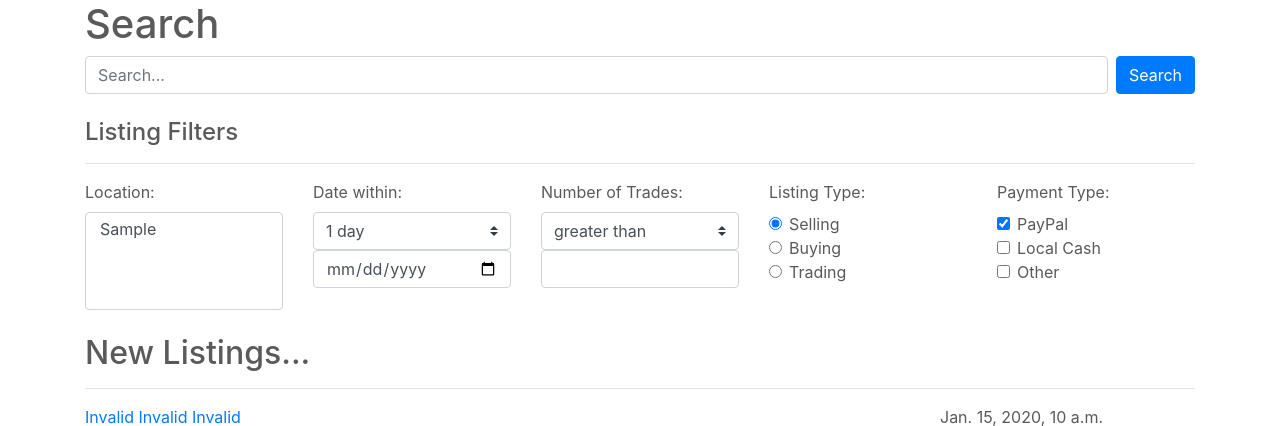
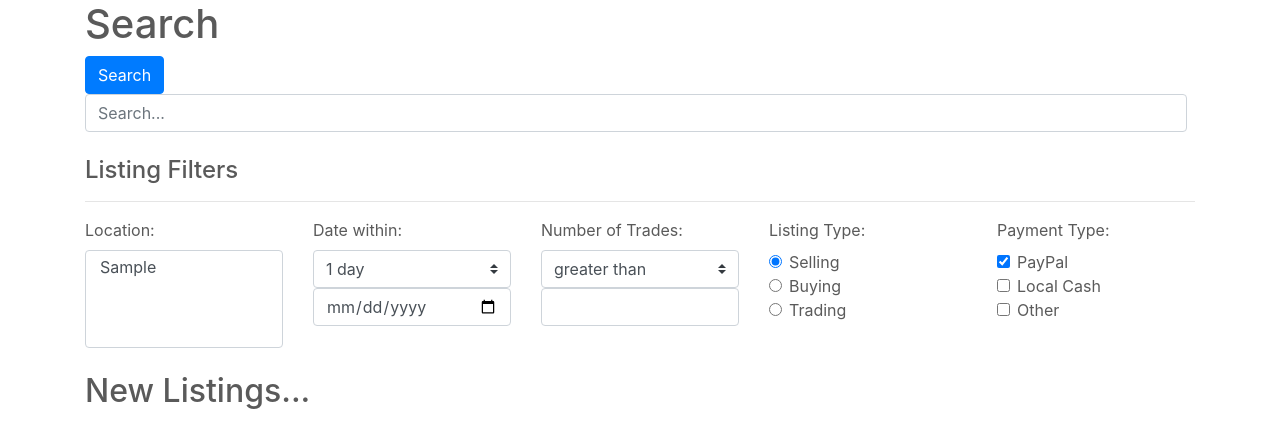
Before and after one commit to BPopson/marketplaces-for-reddit, a Django app: page / in a window 1280 px wide. Shown: the part 56-482 px from the top of the page. Run offline with Django 3.2, Linux system fonts and the light colour scheme; tables that the repository leaves empty hold one stand-in row (values such as "Sample post"); some libraries are stand-ins or nearby versions.

Commit message:
Removes old unused CSS

```diff
--- a/marketplaces_for_reddit/static/MarketplacesForReddit/style.css
+++ b/marketplaces_for_reddit/static/MarketplacesForReddit/style.css
@@ -3,11 +3,3 @@ body {
     padding-bottom: 3rem;
     color: #5a5a5a;
 }
-
-.search {
-    width: 100%;
-}
-
-.search-btn {
-    float: right;
-}
```
